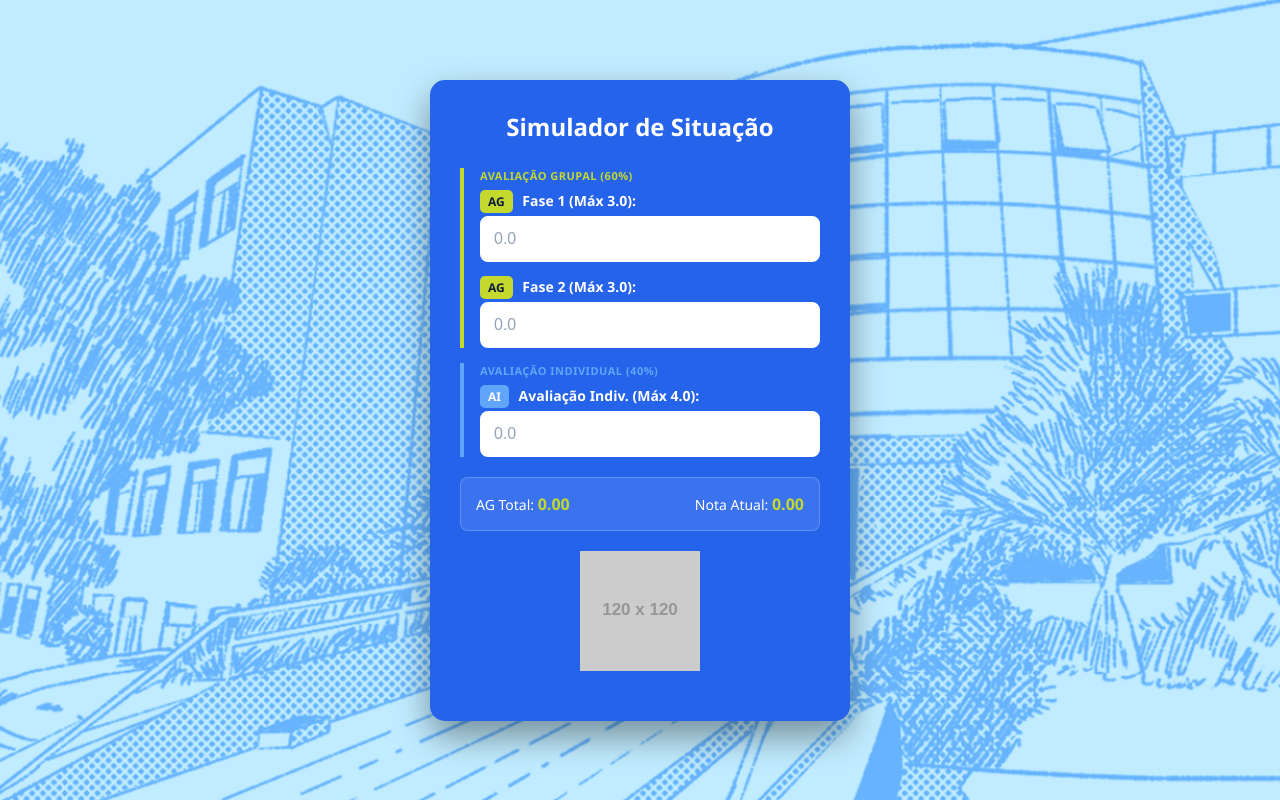
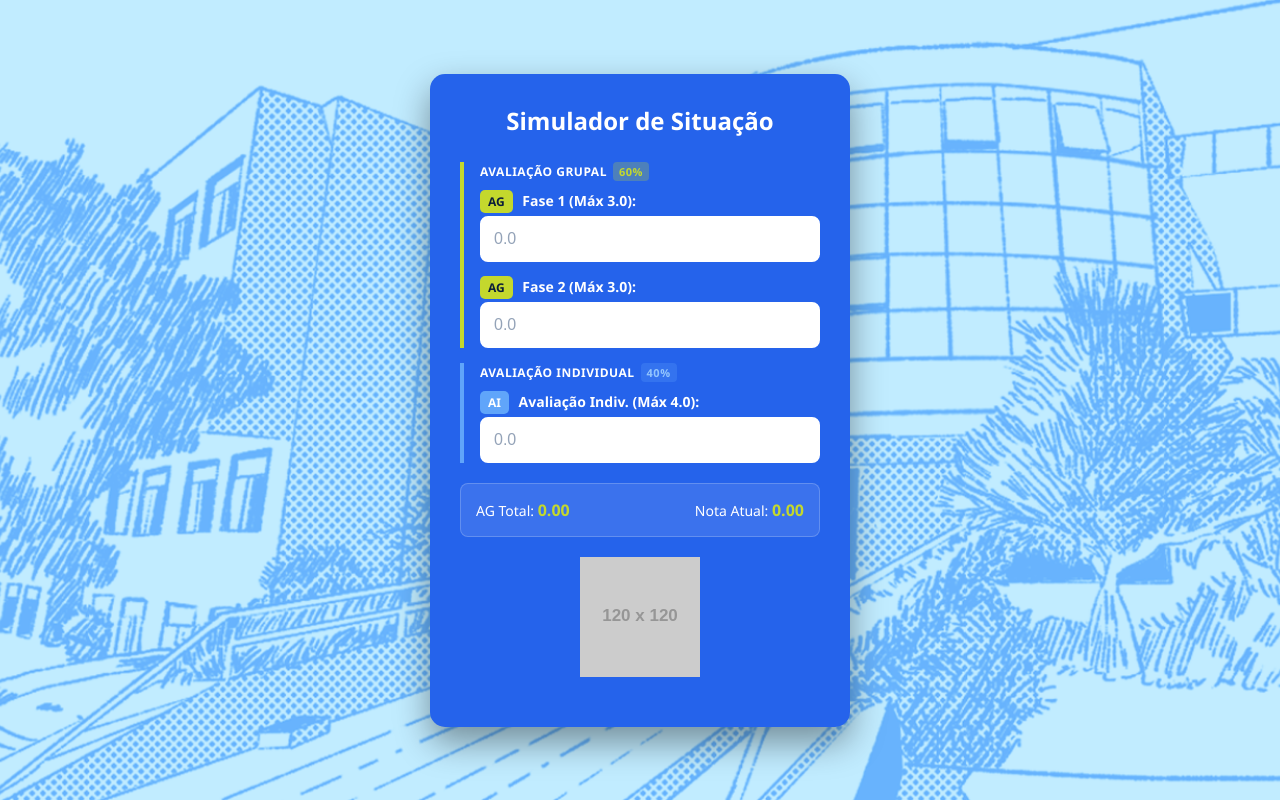
Before and after one commit to Aster240/Calculadora, a plain HTML site: page index.html in a window 1280 px wide. Drawn offline with Linux system fonts and the light colour scheme; placeholder pictures from the web are drawn by us.

Commit message:
Padroniza os titulos das secoes de peso em branco para legibilidade maxima

```diff
--- a/index.html
+++ b/index.html
@@ -55,21 +55,35 @@
             border-left: 4px solid #60a5fa;
         }
 
-        /* Indicador de Porcentagem */
+        /* Rótulos das Seções em Branco de Alto Contraste */
         .peso-label {
-            font-size: 11px;
-            font-weight: 800;
+            font-size: 12px;
+            font-weight: 700;
+            color: #ffffff; /* Texto padronizado em branco */
             text-transform: uppercase;
             letter-spacing: 0.5px;
-            margin-bottom: 8px;
+            margin-bottom: 10px;
+            display: flex;
+            align-items: center;
+            gap: 6px;
         }
 
-        .secao-ag .peso-label {
+        /* Etiqueta discreta da porcentagem */
+        .porcentagem-tag {
+            font-size: 11px;
+            padding: 2px 6px;
+            border-radius: 4px;
+            font-weight: 800;
+        }
+
+        .secao-ag .porcentagem-tag {
+            background-color: rgba(196, 216, 45, 0.25);
             color: #c4d82d;
         }
 
-        .secao-ai .peso-label {
-            color: #60a5fa;
+        .secao-ai .porcentagem-tag {
+            background-color: rgba(96, 165, 250, 0.25);
+            color: #93c5fd;
         }
 
         .form-group {
@@ -117,8 +131,8 @@
             box-sizing: border-box;
             font-size: 16px;
             font-weight: 600;
-            color: #0b1d3a; /* Texto escuro para leitura perfeita */
-            background-color: #ffffff; /* Fundo branco sólido */
+            color: #0b1d3a;
+            background-color: #ffffff;
             transition: all 0.3s ease;
         }
 
@@ -129,7 +143,7 @@
         }
 
         input[type="text"]::placeholder {
-            color: #94a3b8; /* Placeholder em cinza neutro */
+            color: #94a3b8;
             font-weight: normal;
         }
 
@@ -201,7 +215,9 @@
         <h2>Simulador de Situação</h2>
 
         <div class="secao-peso secao-ag">
-            <div class="peso-label">Avaliação Grupal (60%)</div>
+            <div class="peso-label">
+                Avaliação Grupal <span class="porcentagem-tag">60%</span>
+            </div>
             <div class="form-group">
                 <label><span class="badge-ag">AG</span> Fase 1 (Máx 3.0):</label>
                 <input type="text" id="inProj1" placeholder="0.0">
@@ -213,7 +229,9 @@
         </div>
 
         <div class="secao-peso secao-ai">
-            <div class="peso-label">Avaliação Individual (40%)</div>
+            <div class="peso-label">
+                Avaliação Individual <span class="porcentagem-tag">40%</span>
+            </div>
             <div class="form-group">
                 <label><span class="badge-ai">AI</span> Avaliação Indiv. (Máx 4.0):</label>
                 <input type="text" id="inIndiv" placeholder="0.0">
```
